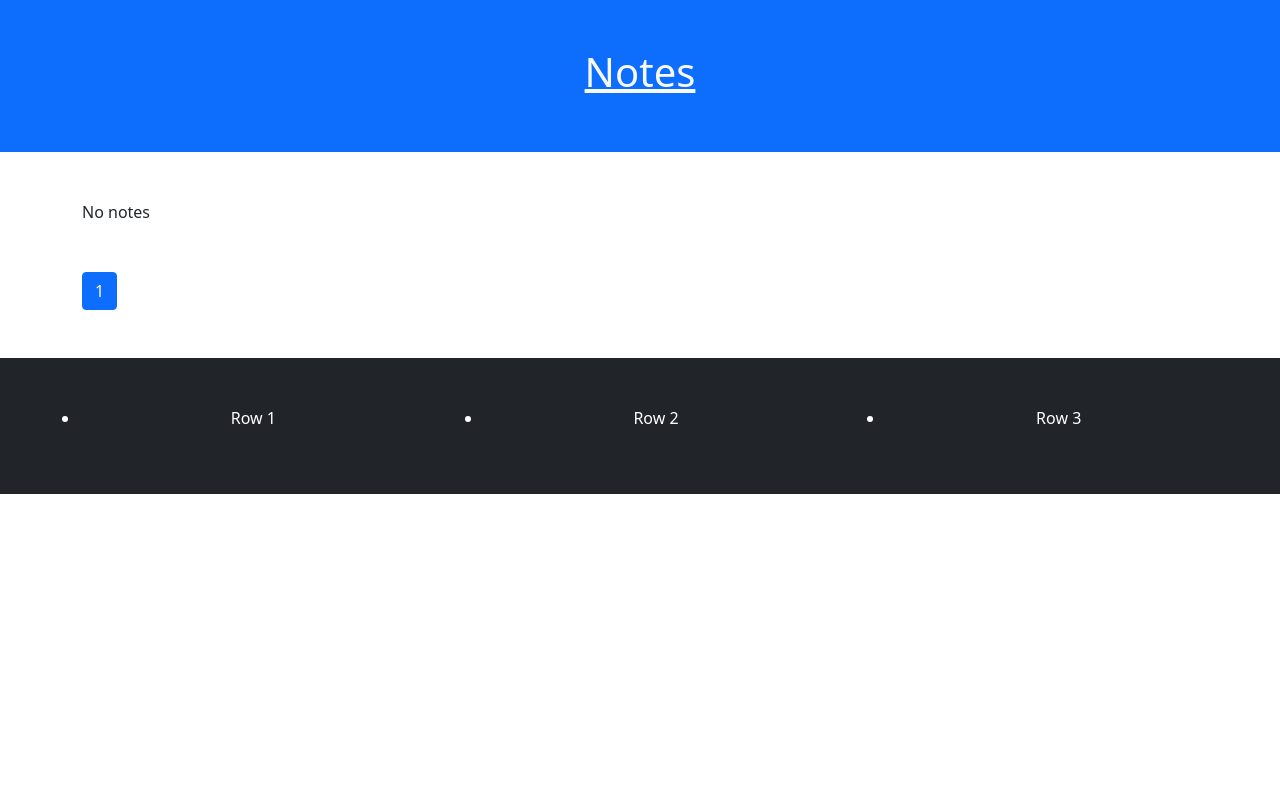
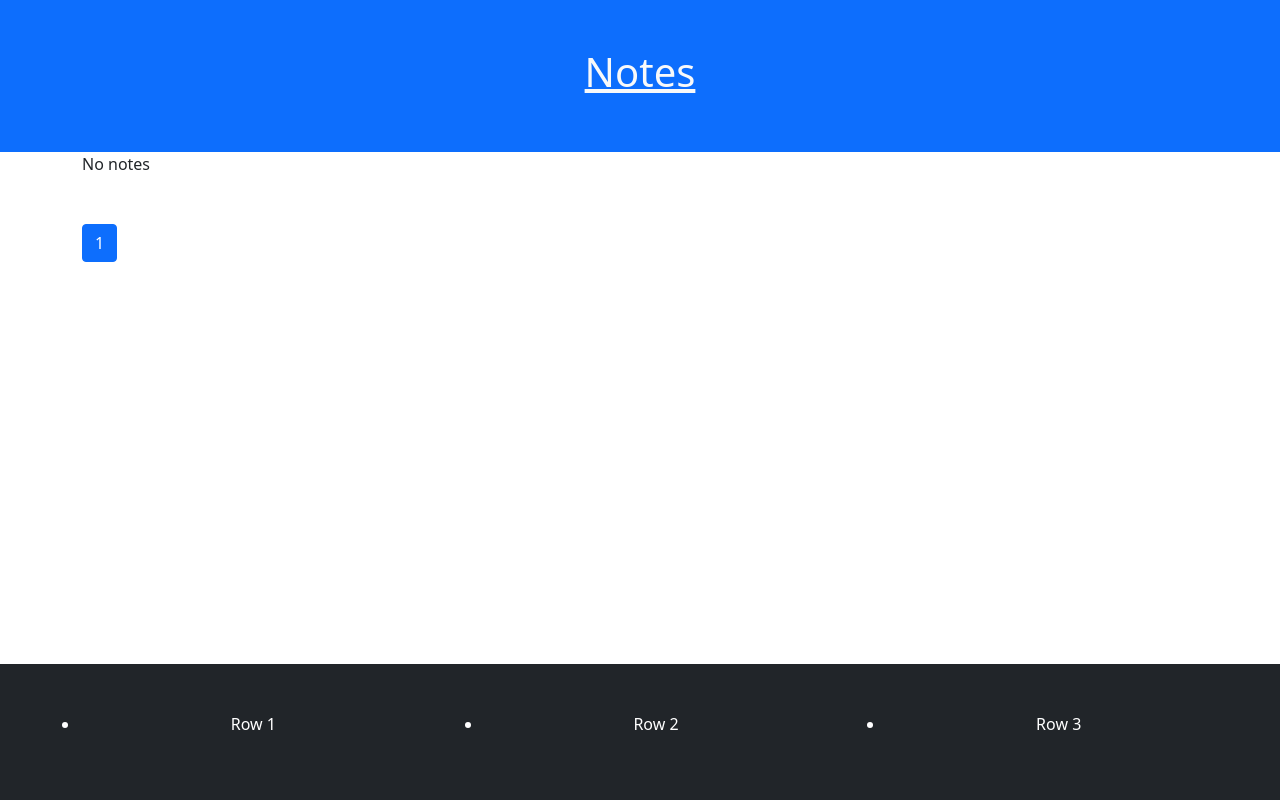
Before and after one commit to pcanterino/pcdenotes, a Django app: page / in a window 1280 px wide. Run offline with Django 3.2, Linux system fonts and the light colour scheme; data that the repository does not hold is empty; some libraries are stand-ins or nearby versions.

Commit message:
Made footer stay at the bottom
Found at:
https://www.codegrepper.com/code-examples/css/how+to+take+footer+in+bottom+but+not+fixed+in+bootstrap

```diff
--- a/notes/templates/note_base.html
+++ b/notes/templates/note_base.html
@@ -1,4 +1,3 @@
-{% load markdownify %}
 <!DOCTYPE html>
 
 <html lang="en">
@@ -9,13 +8,13 @@
   <link href="https://cdn.jsdelivr.net/npm/bootstrap@5.1.3/dist/css/bootstrap.min.css" rel="stylesheet">
   <script src="https://cdn.jsdelivr.net/npm/bootstrap@5.1.3/dist/js/bootstrap.bundle.min.js"></script>
 </head>
-<body>
+<body class="d-flex flex-column min-vh-100">
 
   <header class="container-fluid p-5 bg-primary text-white text-center">
     <h1><a href="/" class="link-light">Notes</a></h1>
   </header>
 
-  <div id="content" class="container mt-5">
+  <div id="content" class="container flex-fill">
     {% block content %}{% endblock %}
   </div>
 
```
